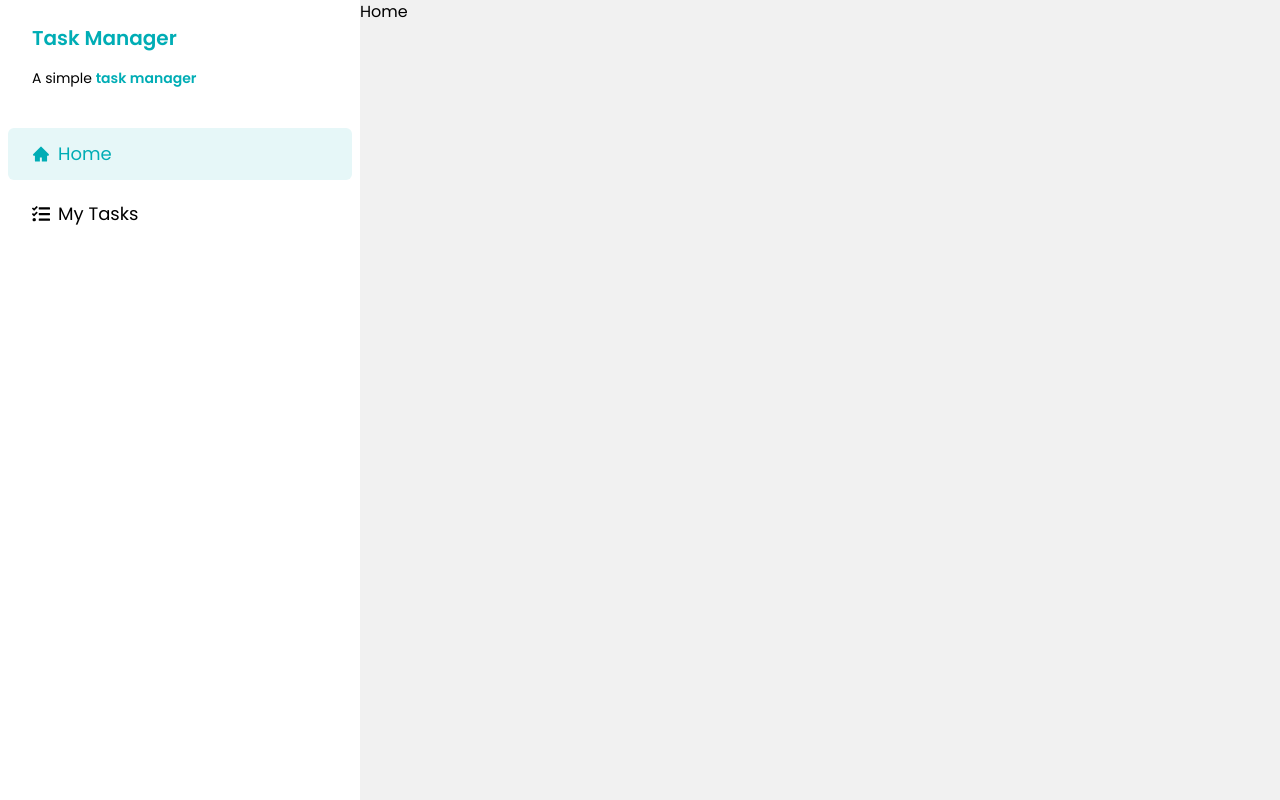
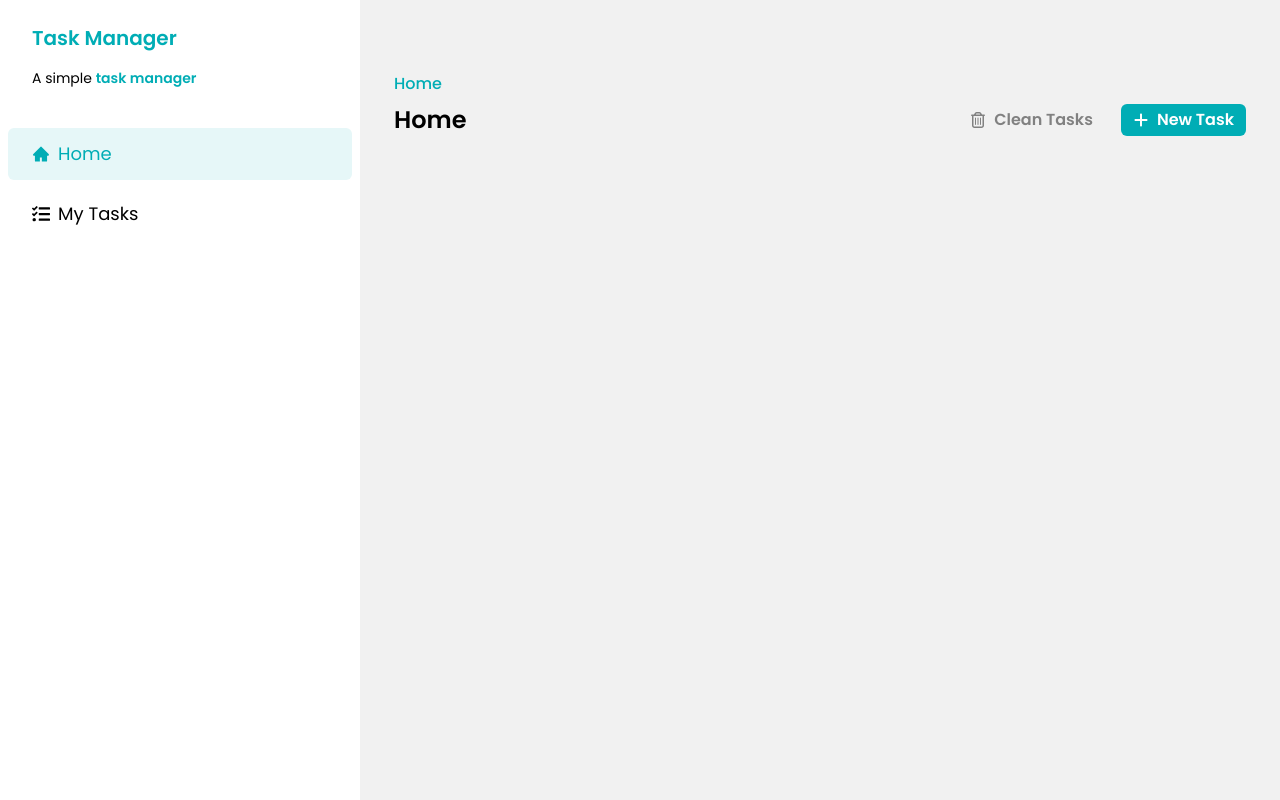
Before and after one commit to nicolasandreos/Task-Manager-React, a React (Vite) app: page / in a window 1280 px wide. Built offline with nearby package versions, Linux system fonts and the light colour scheme.

Commit message:
feat: add header home components

```diff
--- a/src/App.jsx
+++ b/src/App.jsx
@@ -1,10 +1,38 @@
 import Sidebar from "./_components/Sidebar";
+import Header from "./_components/Header";
+import Button from "./_components/Button";
+import { FaRegTrashCan } from "react-icons/fa6";
+import { FaPlus } from "react-icons/fa6";
+import { useState } from "react";
+import useDeleteAllTasks from "./hooks/data/useDeleteAllTasks";
+import AddTaskModal from "./_components/AddTaskModal";
 
 function App() {
+  const [isOpen, setIsOPen] = useState(false);
+  const { mutate: deleteAllTasks } = useDeleteAllTasks();
+  const handleModalInteraction = () => {
+    setIsOPen(!isOpen);
+  };
   return (
     <div className="flex">
       <Sidebar />
-      <h1>Home</h1>
+      <div className="w-full px-8.5">
+        <Header title="Home" subtitle="Home">
+          <Button onClick={() => deleteAllTasks(tasks)} color="secondary">
+            <FaRegTrashCan />
+            Clean Tasks
+          </Button>
+          <Button onClick={handleModalInteraction}>
+            <FaPlus />
+            New Task
+          </Button>
+        </Header>
+      </div>
+      {/* MODAL */}
+      <AddTaskModal
+        handleModalInteraction={handleModalInteraction}
+        isOpen={isOpen}
+      />
     </div>
   );
 }
--- a/src/_components/Tasks.jsx
+++ b/src/_components/Tasks.jsx
@@ -8,35 +8,15 @@ import Button from "./Button";
 import { FaRegTrashCan } from "react-icons/fa6";
 import { FaPlus } from "react-icons/fa6";
 import AddTaskModal from "./AddTaskModal";
-import { useMutation, useQuery, useQueryClient } from "@tanstack/react-query";
-import { toast } from "sonner";
 import useGetTasks from "../hooks/data/useGetTasks";
+import useDeleteAllTasks from "../hooks/data/useDeleteAllTasks";
 
 const Tasks = () => {
   const [isOpen, setIsOPen] = useState(false);
 
   const { data: tasks } = useGetTasks();
 
-  const { mutate } = useMutation({
-    mutationKey: "deleteAllTasks",
-    mutationFn: async () => {
-      for (const task of tasks) {
-        const taskId = task.id;
-        await fetch(`http://localhost:3000/tasks/${taskId}`, {
-          method: "DELETE",
-        });
-      }
-    },
-    onSuccess: () => {
-      queryClient.invalidateQueries("tasks");
-      toast.success("All tasks deleted successfully.");
-    },
-    onError: () => {
-      toast.error("Failed to delete tasks.");
-    },
-  });
-
-  const queryClient = useQueryClient();
+  const { mutate: deleteAllTasks } = useDeleteAllTasks();
 
   const handleModalInteraction = () => {
     setIsOPen(!isOpen);
@@ -50,7 +30,7 @@ const Tasks = () => {
     <>
       {/* HEADER */}
       <Header title="My Tasks" subtitle="My Tasks">
-        <Button onClick={mutate} color="secondary">
+        <Button onClick={() => deleteAllTasks(tasks)} color="secondary">
           <FaRegTrashCan />
           Clean Tasks
         </Button>
--- /dev/null
+++ b/src/hooks/data/useDeleteAllTasks.jsx
@@ -0,0 +1,25 @@
+import { useMutation, useQueryClient } from "@tanstack/react-query";
+import { toast } from "sonner";
+import api from "../../lib/axios";
+
+const useDeleteAllTasks = () => {
+  const queryClient = useQueryClient();
+  return useMutation({
+    mutationKey: "deleteAllTasks",
+    mutationFn: async (tasks) => {
+      for (const task of tasks) {
+        const taskId = task.id;
+        await api.delete(`/tasks/${taskId}`);
+      }
+    },
+    onSuccess: () => {
+      queryClient.setQueryData("tasks", []);
+      toast.success("All tasks deleted successfully.");
+    },
+    onError: () => {
+      toast.error("Failed to delete tasks.");
+    },
+  });
+};
+
+export default useDeleteAllTasks;
```
